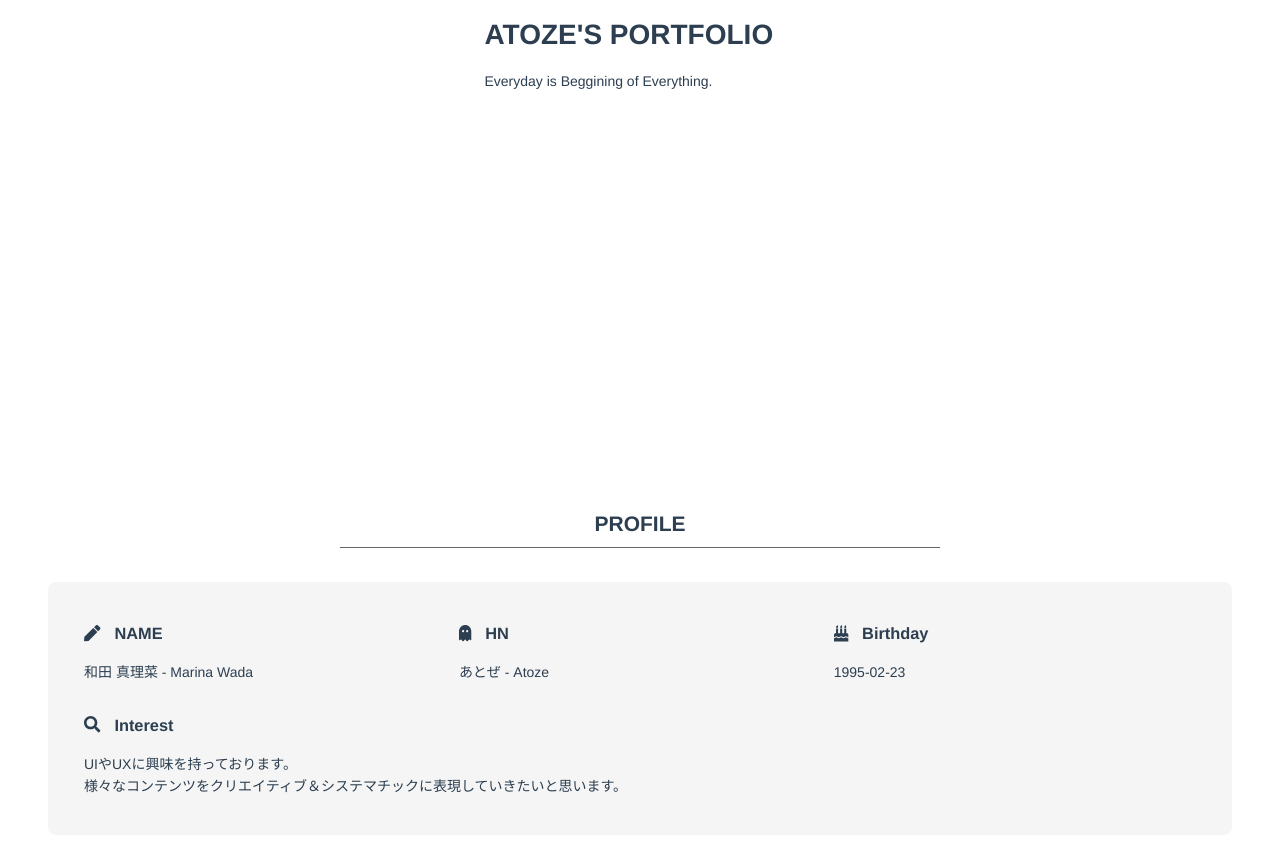
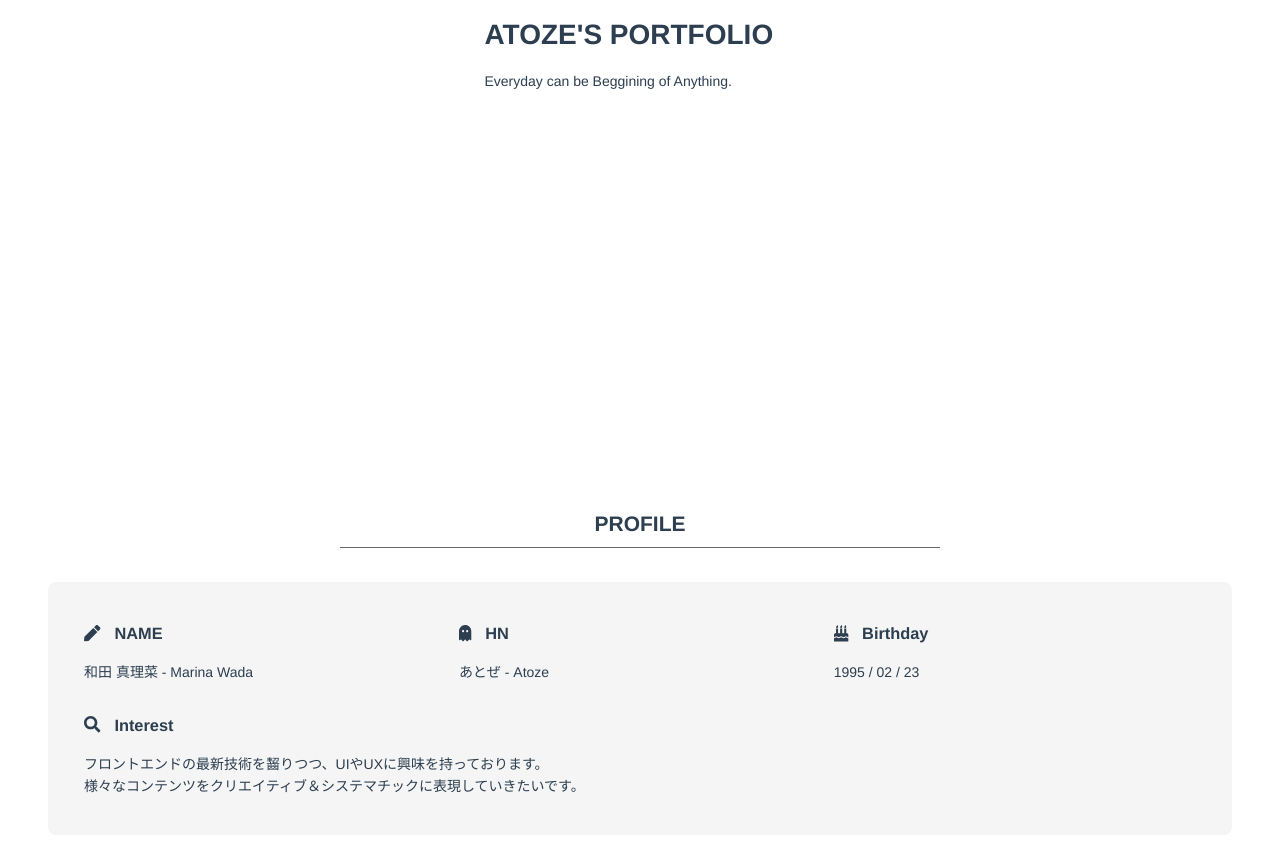
Before and after one commit to Atoze/portfolio, a Vue app: page / in a window 1280 px wide. Shown: the part 347-1194 px from the top of the page. Built offline with nearby package versions, Linux system fonts and the light colour scheme; what particles.vue3 would draw is missing.

Commit message:
[fix]fixed some sentences

```diff
--- a/src/components/LandingCard.vue
+++ b/src/components/LandingCard.vue
@@ -5,7 +5,7 @@
         ATOZE'S PORTFOLIO<span class="landing-card__title--dash"></span>
       </h1>
       <p>
-        Everyday is Beggining of Everything.
+        Everyday can be Beggining of Anything.
       </p>
     </div>
     <Particles
--- a/src/components/Profile.vue
+++ b/src/components/Profile.vue
@@ -28,7 +28,7 @@
               class="fa__icon"
               icon="birthday-cake"
             />Birthday</h3>
-          <p>1995-02-23</p>
+          <p>1995 / 02 / 23</p>
         </div>
         <div class="about-me__item">
           <h3>
@@ -37,8 +37,8 @@
               icon="search"
             />Interest</h3>
           <p>
-            UIやUXに興味を持っております。<br />
-            様々なコンテンツをクリエイティブ＆システマチックに表現していきたいと思います。
+            フロントエンドの最新技術を齧りつつ、UIやUXに興味を持っております。<br />
+            様々なコンテンツをクリエイティブ＆システマチックに表現していきたいです。
           </p>
         </div>
       </div>
@@ -298,7 +298,7 @@
   &__item {
     display: list-item;
     list-style-type: circle;
-    margin-left: 1.6rem;
+    margin-left: 2.4rem;
   }
 }
 
--- a/src/views/Home.vue
+++ b/src/views/Home.vue
@@ -26,6 +26,7 @@ export default defineComponent({
   }
 });
 </script>
+
 <style lang="scss">
 main {
   margin-top: 40px;
```
